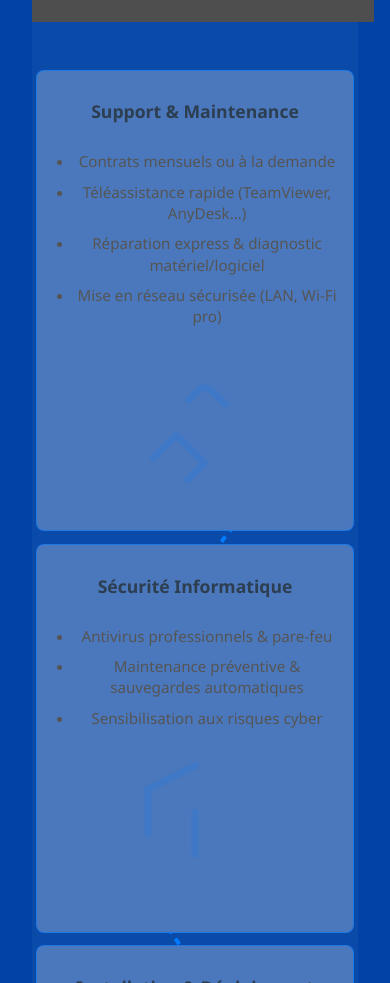
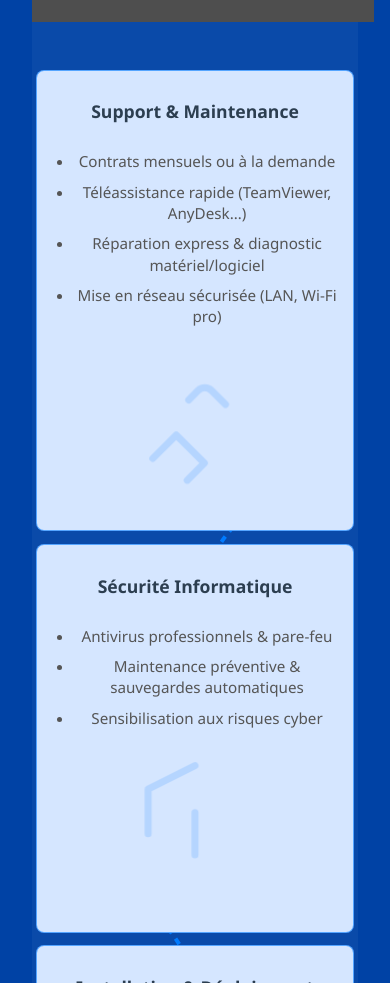
Before and after one commit to davon6/abdel_ITSupport, a Vue app: page /#/professionnels in a window 390 px wide. Shown: the part 394-1377 px from the top of the page. Built offline with nearby package versions, Linux system fonts and the light colour scheme; grey boxes are pictures that could not be loaded.

Commit message:
pro layout mobile

```diff
--- a/src/components/Professionnels.vue
+++ b/src/components/Professionnels.vue
@@ -677,7 +677,7 @@ main.container {
 
 }
 .section-card {
-  background-color: #4b78bc;
+  background-color: #d5e6ff;
   }
 
 }
```
